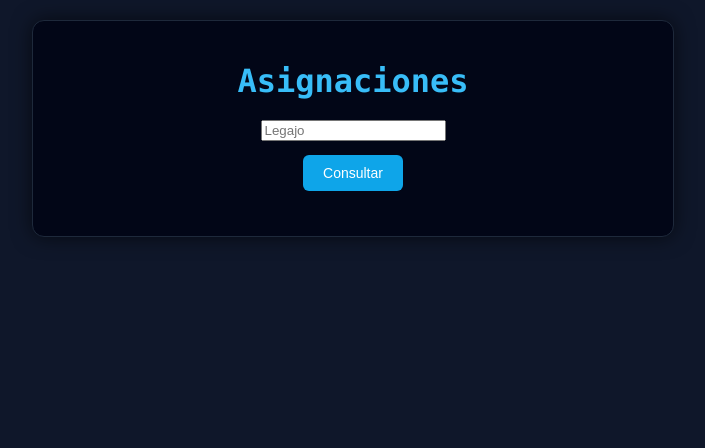
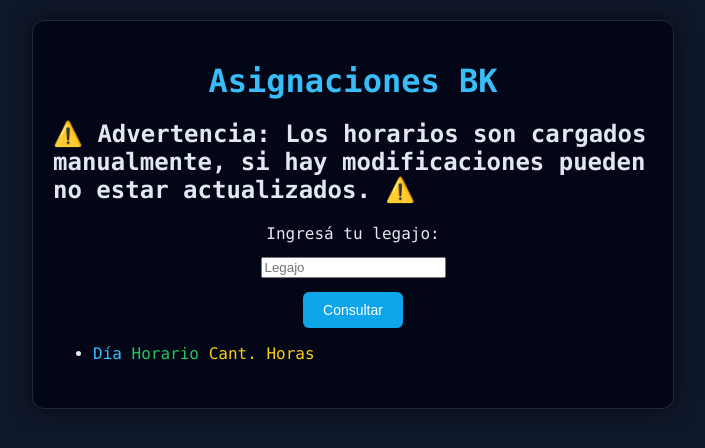
Before and after one commit to patriciosaleski/Asignaciones, a plain HTML site: page index.html in a window 1280 px wide. Shown: the whole page, without its empty margins (287-992 px from the left). Drawn offline with Linux system fonts and the light colour scheme.

Commit message:
Enhance index.html with warning and form updates
Added warning message about manual schedule updates and improved form structure.

```diff
--- a/index.html
+++ b/index.html
@@ -13,9 +13,11 @@
 <body>
 
 <div class="container">
-  <h1>Asignaciones</h1>
+  <h1>Asignaciones BK</h1>
+  <h2>⚠️ Advertencia: Los horarios son cargados manualmente, si hay modificaciones pueden no estar actualizados. ⚠️</h2>
 
   <form id="formulario">
+    <label>Ingresá tu legajo:</label>
     <input type="text" id="legajo" placeholder="Legajo" required />
     <button type="submit">Consultar</button>
   </form>
@@ -25,7 +27,16 @@
     <p>Cargando...</p>
   </div>
 
-  <ul id="asignaciones"></ul>
+  <ul>
+    <li class="fila-titulos">
+      <span class="col-fecha">Día</span>
+      <span class="col-hora">Horario</span>
+      <span class="col-tiempo">Cant. Horas</span>
+    </li>
+  </ul>
+  <ul id="asignaciones">
+
+  </ul>
 </div>
 
 <script src="main.js"></script>
```
